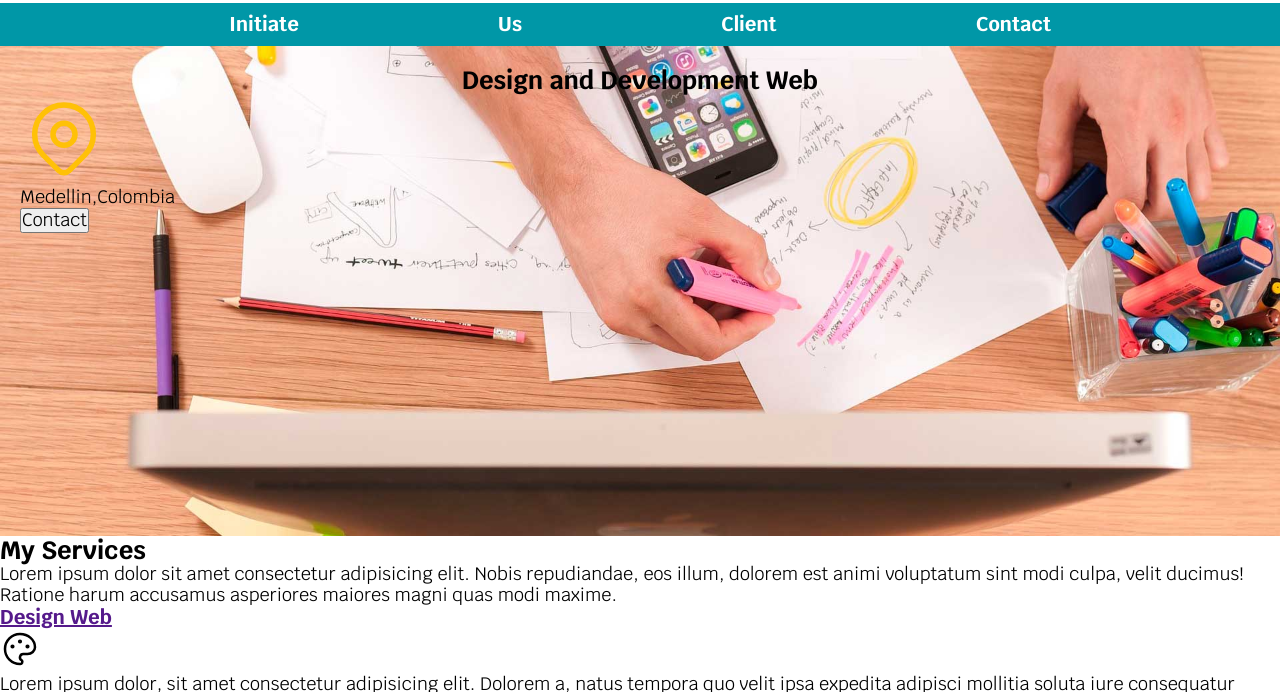
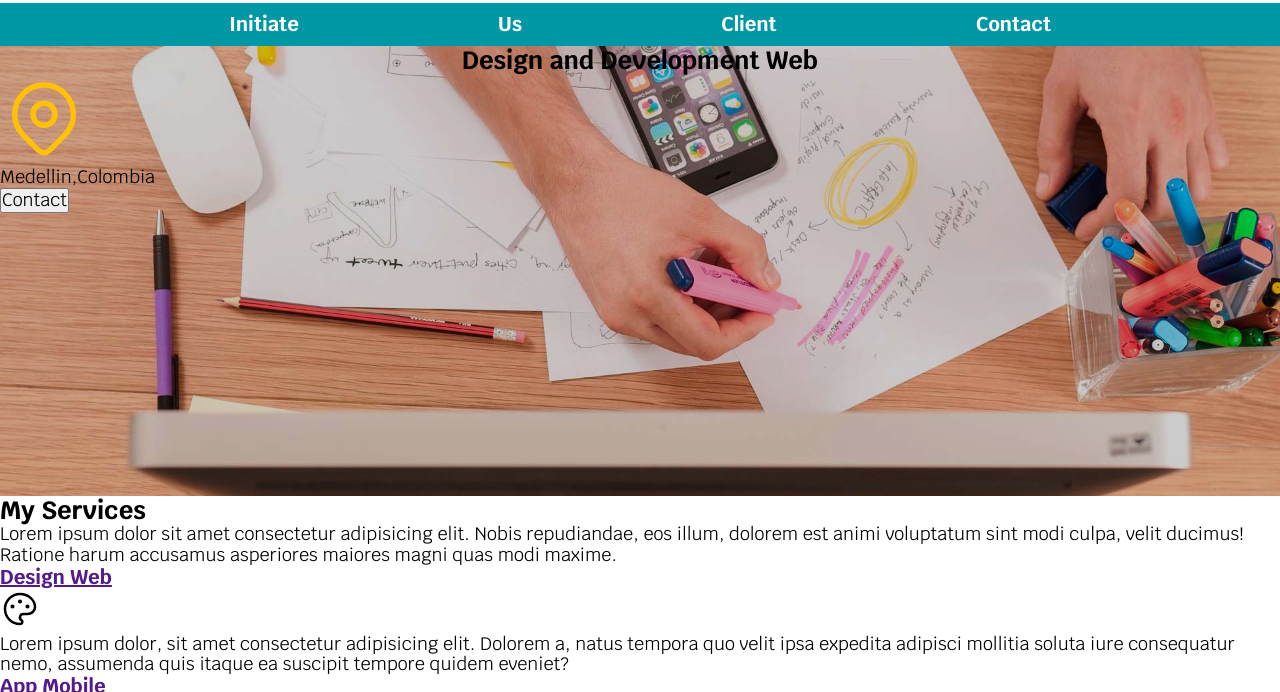
Before and after one commit to TropikoW/Programming-Udemy, a plain HTML site: page index.html in a window 1280 px wide. Shown: the part 72-764 px from the top of the page. Drawn offline with Linux system fonts and the light colour scheme.

Commit message:
i add transparent to the image wallpaper

```diff
--- a/index.css
+++ b/index.css
@@ -6,14 +6,12 @@
     --colormain : #ffc107;
     --colorsecundary : #0097a7;
 }
-*{
+*,*:before,*:after{
     box-sizing: border-box;
+    box-sizing: inherit;
     margin: 0;
     padding: 0;
 }
-*, *:before, *:after {
-    box-sizing: inherit;
-  }
 /* global */
 html{
     font-size: 62.5%;
@@ -72,7 +70,13 @@ p,a{
     background-repeat: no-repeat;
     background-size: cover;
     height: 45rem;
-    padding: 2rem;
+    position: relative;
+}
+.contain-hero{
+    position: absolute;
+    width: 100%;
+    height: 100%;
+    background-color: rgba(0 0 0 / 20%);
 }
 @media (max-width: 768px) {
    .nav-main{
--- a/index.html
+++ b/index.html
@@ -27,6 +27,7 @@
         </section>
         <main>
             <section class="container-hero">
+                <section class="contain-hero">
                     <h2 class="title-design">Design and Development Web</h2>
 
                     <a href="">
@@ -40,6 +41,7 @@
                     <p>Medellin,Colombia</p>
 
                     <button id="contact-first"><p>Contact</p></button>
+                </section>
             </section>
 
             <section>
```
Lines whose indentation alone changed are shown as unchanged.
